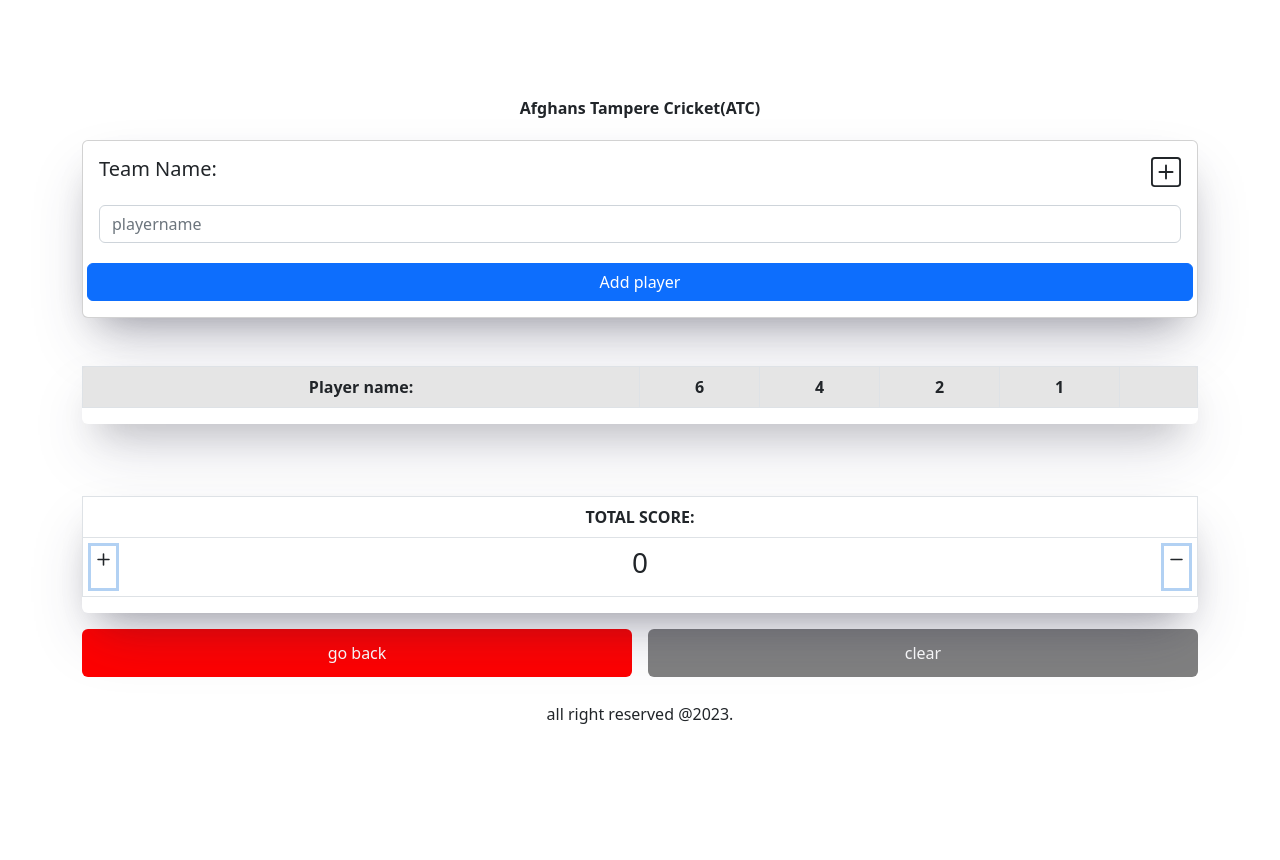
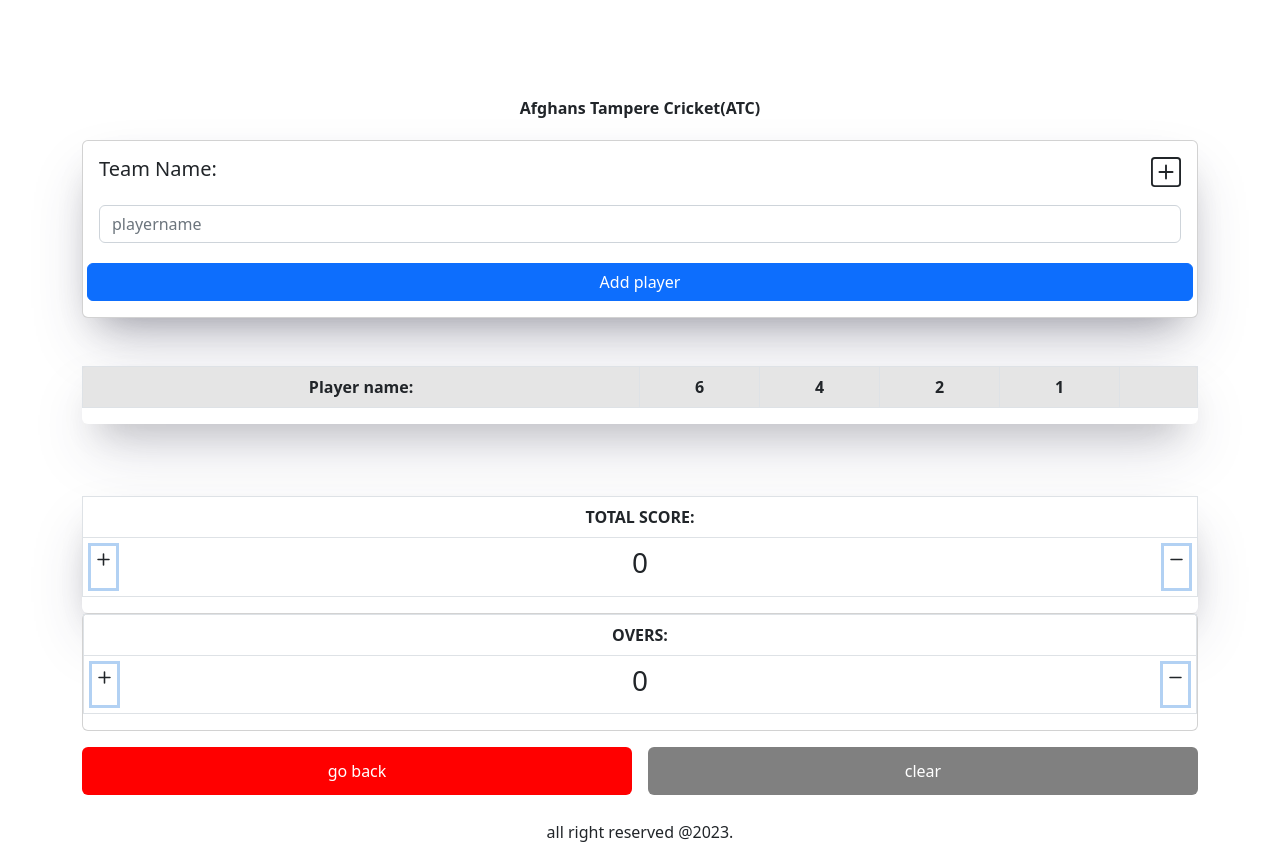
Before and after one commit to MasoodAhmadi/reactbasics, a React (Create React App) app: page /scores in a window 1280 px wide. Before the commit the page ends 800 px from the top, so only its background shows below. Built offline with nearby package versions, Linux system fonts and the light colour scheme.

Commit message:
overs added

```diff
--- /dev/null
+++ b/src/homepage/overs..jsx
@@ -0,0 +1,58 @@
+import React from 'react';
+import { Card } from 'react-bootstrap';
+import { Dash, Plus } from 'react-bootstrap-icons';
+
+export default function Overs({ countOver, setCountOver }) {
+  return (
+    <>
+      <>
+        <table className='table table-bordered'>
+          <thead>
+            <tr>
+              <th
+                scope='col'
+                className='d-flex justify-content-center'
+                style={{ textTransform: 'uppercase' }}
+              >
+                overs:
+              </th>
+            </tr>
+          </thead>
+          <tbody>
+            <tr>
+              <th className='d-flex justify-content-between'>
+                <>
+                  <div
+                    style={{
+                      boxShadow: 'rgba(3, 102, 214, 0.3) 0px 0px 0px 3px',
+                    }}
+                  >
+                    <Plus
+                      size={25}
+                      onClick={() => {
+                        setCountOver(countOver + 1);
+                      }}
+                    />
+                  </div>
+                  <h3>{countOver}</h3>
+                  <div
+                    style={{
+                      boxShadow: 'rgba(3, 102, 214, 0.3) 0px 0px 0px 3px',
+                    }}
+                  >
+                    <Dash
+                      size={25}
+                      onClick={() => {
+                        setCountOver(countOver - 1);
+                      }}
+                    />
+                  </div>
+                </>
+              </th>
+            </tr>
+          </tbody>
+        </table>
+      </>
+    </>
+  );
+}
--- a/src/homepage/scoreboard.page.jsx
+++ b/src/homepage/scoreboard.page.jsx
@@ -11,6 +11,7 @@ import {
   Dash,
 } from 'react-bootstrap-icons';
 import { TeamModal } from './modal';
+import Overs from './overs.';
 // import generate from './screenshot';
 
 const highScores = [
@@ -47,6 +48,11 @@ function ScoreBoard() {
     const notes = JSON.parse(savedState);
     return notes || 0;
   });
+  const [countOver, setCountOver] = useState(() => {
+    const savedState = localStorage.getItem('overs');
+    const notes = JSON.parse(savedState);
+    return notes || 0;
+  });
   const [countFour, setCountFour] = useState(() => {
     const savedState = localStorage.getItem('fourRuns');
     const notes = JSON.parse(savedState);
@@ -79,6 +85,13 @@ function ScoreBoard() {
 
   useEffect(() => {
     JSON.parse(localStorage.getItem('sixRuns'));
+  }, []);
+  useEffect(() => {
+    localStorage.setItem('overs', JSON.stringify(countOver));
+  }, [countOver]);
+
+  useEffect(() => {
+    JSON.parse(localStorage.getItem('overs'));
   }, []);
 
   //count fours
@@ -361,6 +374,9 @@ function ScoreBoard() {
           </tbody>
         </table>
       </Card>
+      <Card>
+        <Overs countOver={countOver} setCountOver={setCountOver} />
+      </Card>
       <div className='d-flex gap-2 mt-3'>
         <Button
           onClick={() => history.push('/')}
```
Also changed, not shown: src/homepage/counter.jsx (added, +34 -0 lines), src/homepage/total.jsx (added, +45 -0 lines), src/redux/localStorage.js (added, +22 -0 lines).
